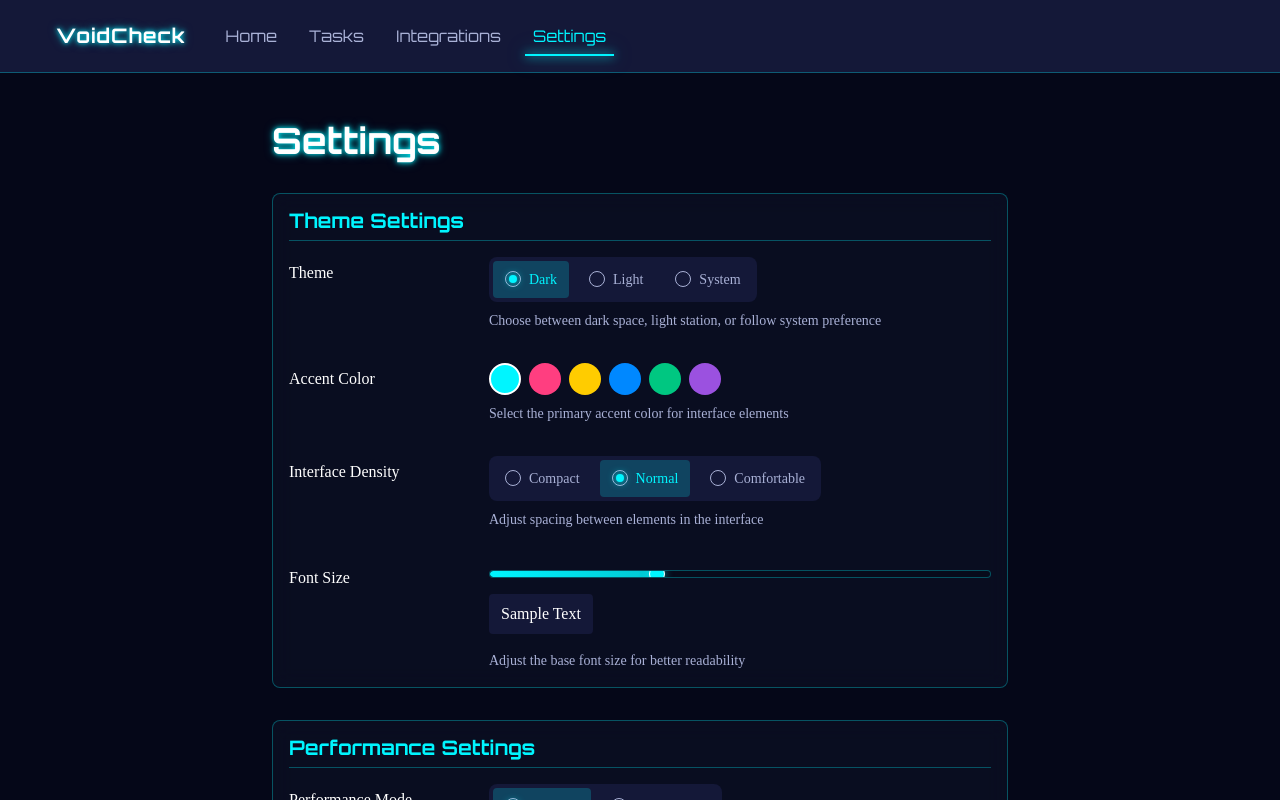
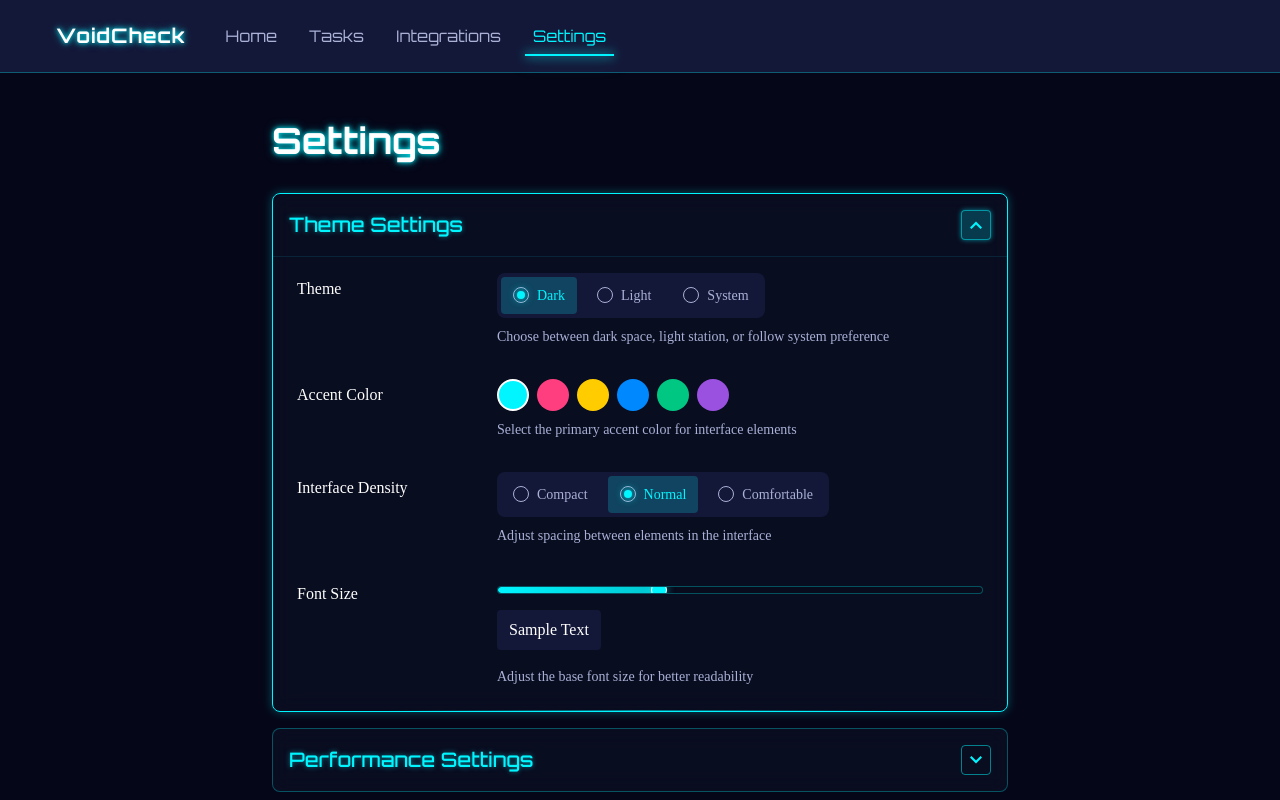
Before and after one commit to Content-Shoveler/void-check, a Vue app: page /settings in a window 1280 px wide. Shown: the top 800 px of the page. Built offline with nearby package versions, Linux system fonts and the light colour scheme.

Commit message:
Better Settings

```diff
--- /dev/null
+++ b/src/components/cyber/accordion/CyberAccordion.vue
@@ -0,0 +1,80 @@
+<template>
+  <div class="cyber-accordion">
+    <slot></slot>
+  </div>
+</template>
+
+<script lang="ts">
+import { defineComponent, provide, ref } from 'vue';
+
+export default defineComponent({
+  name: 'CyberAccordion',
+
+  props: {
+    // Allow multiple open sections at once
+    multiple: {
+      type: Boolean,
+      default: false
+    },
+    // Default expanded item index (-1 means all collapsed)
+    defaultExpanded: {
+      type: Number,
+      default: -1
+    }
+  },
+
+  setup(props) {
+    // Track which item is currently expanded (for single mode)
+    const activeItem = ref(props.defaultExpanded);
+
+    // Track all expanded items (for multiple mode)
+    const expandedItems = ref<number[]>(
+      props.defaultExpanded >= 0 ? [props.defaultExpanded] : []
+    );
+
+    // Handle item toggle
+    const toggleItem = (itemIndex: number) => {
+      if (props.multiple) {
+        const index = expandedItems.value.indexOf(itemIndex);
+        if (index === -1) {
+          expandedItems.value.push(itemIndex);
+        } else {
+          expandedItems.value.splice(index, 1);
+        }
+      } else {
+        activeItem.value = activeItem.value === itemIndex ? -1 : itemIndex;
+      }
+    };
+
+    // Check if an item is expanded
+    const isExpanded = (itemIndex: number) => {
+      if (props.multiple) {
+        return expandedItems.value.includes(itemIndex);
+      } else {
+        return activeItem.value === itemIndex;
+      }
+    };
+
+    // Provide values to child components
+    provide('accordion', {
+      toggleItem,
+      isExpanded,
+      multiple: props.multiple
+    });
+
+    return {
+      activeItem,
+      expandedItems
+    };
+  }
+});
+</script>
+
+<style lang="scss">
+.cyber-accordion {
+  display: flex;
+  flex-direction: column;
+  gap: var(--space-4);
+  width: 100%;
+}
+</style>
--- /dev/null
+++ b/src/components/cyber/accordion/CyberAccordionItem.vue
@@ -0,0 +1,216 @@
+<template>
+  <div
+    class="cyber-accordion-item"
+    :class="{ 'cyber-accordion-item--expanded': isExpanded }"
+  >
+    <div
+      class="cyber-accordion-item__header"
+      @click="toggle"
+      :class="{ 'cyber-accordion-item__header--expanded': isExpanded }"
+    >
+      <h2 class="cyber-accordion-item__title">{{ title }}</h2>
+      <div class="cyber-accordion-item__icon">
+        <svg
+          xmlns="http://www.w3.org/2000/svg"
+          viewBox="0 0 24 24"
+          width="24"
+          height="24"
+          class="cyber-accordion-item__chevron"
+        >
+          <path d="M12 15.5l-6-6 1.5-1.5L12 12.5l4.5-4.5L18 9.5l-6 6z" />
+        </svg>
+      </div>
+    </div>
+    <div class="cyber-accordion-item__content-wrapper">
+      <div class="cyber-accordion-item__content">
+        <slot></slot>
+      </div>
+    </div>
+  </div>
+</template>
+
+<script lang="ts">
+import { defineComponent, inject, computed, ref, onMounted } from 'vue';
+
+interface AccordionContext {
+  toggleItem: (index: number) => void;
+  isExpanded: (index: number) => boolean;
+  multiple: boolean;
+}
+
+export default defineComponent({
+  name: 'CyberAccordionItem',
+
+  props: {
+    title: {
+      type: String,
+      required: true
+    },
+    index: {
+      type: Number,
+      required: true
+    }
+  },
+
+  setup(props) {
+    const accordion = inject<AccordionContext>('accordion');
+
+    if (!accordion) {
+      console.error('CyberAccordionItem must be used within a CyberAccordion');
+      return {
+        isExpanded: ref(false),
+        toggle: () => {}
+      };
+    }
+
+    // Determine if this item is expanded
+    const isExpanded = computed(() => accordion.isExpanded(props.index));
+
+    // Toggle this item's expanded state
+    const toggle = () => {
+      accordion.toggleItem(props.index);
+    };
+
+    // Item content height for animation
+    const contentHeight = ref<number>(0);
+    const contentEl = ref<HTMLElement | null>(null);
+
+    onMounted(() => {
+      // Set initial height
+      if (isExpanded.value) {
+        contentHeight.value = contentEl.value?.scrollHeight || 0;
+      }
+    });
+
+    return {
+      isExpanded,
+      toggle,
+      contentHeight,
+      contentEl
+    };
+  }
+});
+</script>
+
+<style lang="scss">
+.cyber-accordion-item {
+  background-color: rgba(var(--color-background-card-rgb), 0.7);
+  backdrop-filter: blur(10px);
+  -webkit-backdrop-filter: blur(10px);
+  border-radius: var(--radius-lg);
+  border: var(--border-thin) solid rgba(var(--color-primary-rgb), 0.3);
+  transition: var(--transition-base);
+  position: relative;
+  overflow: hidden;
+
+  &::before {
+    content: '';
+    position: absolute;
+    top: 0;
+    left: 0;
+    right: 0;
+    height: 1px;
+    background: linear-gradient(
+      90deg,
+      transparent,
+      rgba(var(--color-primary-rgb), 0.3),
+      transparent
+    );
+    opacity: 0;
+    transition: opacity 0.3s ease;
+  }
+
+  &:hover::before {
+    opacity: 1;
+  }
+
+  &--expanded {
+    border-color: var(--color-primary);
+    box-shadow: 0 0 10px rgba(var(--color-primary-rgb), 0.3);
+
+    &::after {
+      content: '';
+      position: absolute;
+      bottom: 0;
+      left: 15%;
+      right: 15%;
+      height: 1px;
+      background: linear-gradient(
+        90deg,
+        transparent,
+        rgba(var(--color-primary-rgb), 0.5),
+        transparent
+      );
+    }
+  }
+
+  &__header {
+    padding: var(--space-4);
+    cursor: pointer;
+    display: flex;
+    justify-content: space-between;
+    align-items: center;
+    user-select: none;
+    transition: var(--transition-base);
+    position: relative;
+    z-index: 1;
+
+    &:hover {
+      background-color: rgba(var(--color-primary-rgb), 0.05);
+    }
+
+    &--expanded {
+      border-bottom: var(--border-thin) solid rgba(var(--color-primary-rgb), 0.1);
+    }
+  }
+
+  &__title {
+    margin: 0;
+    color: var(--color-primary);
+    font-size: var(--text-xl);
+    font-weight: var(--font-medium);
+    transition: var(--transition-base);
+    text-shadow: 0 0 5px rgba(var(--color-primary-rgb), 0.5);
+  }
+
+  &__icon {
+    display: flex;
+    align-items: center;
+    justify-content: center;
+    width: 30px;
+    height: 30px;
+    border: var(--border-thin) solid rgba(var(--color-primary-rgb), 0.5);
+    border-radius: 4px;
+    transition: var(--transition-base);
+
+    .cyber-accordion-item--expanded & {
+      background-color: rgba(var(--color-primary-rgb), 0.2);
+      box-shadow: 0 0 5px rgba(var(--color-primary-rgb), 0.5);
+    }
+  }
+
+  &__chevron {
+    fill: var(--color-primary);
+    transition: transform 0.3s ease;
+
+    .cyber-accordion-item--expanded & {
+      transform: rotate(180deg);
+    }
+  }
+
+  &__content-wrapper {
+    overflow: hidden;
+    transition: max-height 0.3s cubic-bezier(0.4, 0, 0.2, 1);
+    max-height: 0;
+
+    .cyber-accordion-item--expanded & {
+      max-height: 3000px; // Large arbitrary value - will be limited by content
+    }
+  }
+
+  &__content {
+    padding: var(--space-5);
+    padding-top: var(--space-4);
+  }
+}
+</style>
--- a/src/views/Settings.vue
+++ b/src/views/Settings.vue
@@ -5,10 +5,9 @@
     </header>
 
     <div class="settings-content">
-      <!-- Theme Settings Section -->
-      <CyberCard class="settings-section">
-        <h2 class="section-title">Theme Settings</h2>
-
+      <CyberAccordion :multiple="false" :default-expanded="0">
+        <!-- Theme Settings Section -->
+        <CyberAccordionItem class="settings-section" title="Theme Settings" :index="0">
         <div class="setting-group">
           <div class="setting-label">Theme</div>
           <div class="setting-control">
@@ -82,11 +81,10 @@
             </div>
           </div>
         </div>
-      </CyberCard>
+        </CyberAccordionItem>
 
-      <!-- Performance Settings Section -->
-      <CyberCard class="settings-section">
-        <h2 class="section-title">Performance Settings</h2>
+        <!-- Performance Settings Section -->
+        <CyberAccordionItem class="settings-section" title="Performance Settings" :index="1">
 
         <div class="setting-group">
           <div class="setting-label">Performance Mode</div>
@@ -164,11 +162,10 @@
             Reset to Default
           </CyberButton>
         </div>
-      </CyberCard>
+        </CyberAccordionItem>
 
-      <!-- Data Management Section -->
-      <CyberCard class="settings-section">
-        <h2 class="section-title">Data Management</h2>
+        <!-- Data Management Section -->
+        <CyberAccordionItem class="settings-section" title="Data Management" :index="2">
 
         <div class="setting-group">
           <div class="setting-label">Export Data</div>
@@ -242,11 +239,10 @@
             </div>
           </div>
         </div>
-      </CyberCard>
+        </CyberAccordionItem>
 
-      <!-- Sample Data Section -->
-      <CyberCard class="settings-section">
-        <h2 class="section-title">Sample Data</h2>
+        <!-- Sample Data Section -->
+        <CyberAccordionItem class="settings-section" title="Sample Data" :index="3">
 
         <div class="setting-group">
           <div class="setting-label">Number of Tasks</div>
@@ -308,11 +304,10 @@
             </div>
           </div>
         </div>
-      </CyberCard>
+        </CyberAccordionItem>
 
-      <!-- Task Defaults Section -->
-      <CyberCard class="settings-section">
-        <h2 class="section-title">Task Defaults</h2>
+        <!-- Task Defaults Section -->
+        <CyberAccordionItem class="settings-section" title="Task Defaults" :index="4">
 
         <div class="setting-group">
           <div class="setting-label">Default Priority</div>
@@ -345,7 +340,8 @@
             </div>
           </div>
         </div>
-      </CyberCard>
+        </CyberAccordionItem>
+      </CyberAccordion>
     </div>
 
     <!-- Confirmation Modal -->
@@ -383,7 +379,6 @@ import { useSettingsStore } from '../store/modules/settings';
 import { loadSampleTasks } from '../utils/sampleTasks';
 import taskRepository from '../services/taskRepository';
 import type { ThemeMode, InterfaceDensity, WebGLQuality, TaskPriority } from '../types/components';
-import CyberCard from '../components/cyber/cards/CyberCard.vue';
 import CyberButton from '../components/cyber/buttons/CyberButton.vue';
 import CyberToggle from '../components/cyber/inputs/CyberToggle.vue';
 import CyberToggleGroup from '../components/cyber/inputs/CyberToggleGroup.vue';
@@ -392,12 +387,13 @@ import CyberRadio from '../components/cyber/inputs/CyberRadio.vue';
 import CyberRadioGroup from '../components/cyber/inputs/CyberRadioGroup.vue';
 import CyberSelect from '../components/cyber/inputs/CyberSelect.vue';
 import CyberModal from '../components/cyber/modals/CyberModal.vue';
+import CyberAccordion from '../components/cyber/accordion/CyberAccordion.vue';
+import CyberAccordionItem from '../components/cyber/accordion/CyberAccordionItem.vue';
 
 export default defineComponent({
   name: 'SettingsView',
 
   components: {
-    CyberCard,
     CyberButton,
     CyberToggle,
     CyberToggleGroup,
@@ -405,7 +401,9 @@ export default defineComponent({
     CyberRadio,
     CyberRadioGroup,
     CyberSelect,
-    CyberModal
+    CyberModal,
+    CyberAccordion,
+    CyberAccordionItem
   },
 
   setup() {
@@ -808,16 +806,7 @@ export default defineComponent({
 }
 
 .settings-section {
-  padding: var(--space-4);
-
-  .section-title {
-    color: var(--color-primary);
-    font-size: var(--text-xl);
-    margin-top: 0;
-    margin-bottom: var(--space-4);
-    border-bottom: 1px solid rgba(var(--color-primary-rgb), 0.3);
-    padding-bottom: var(--space-2);
-  }
+  width: 100%;
 }
 
 .setting-group {
```
